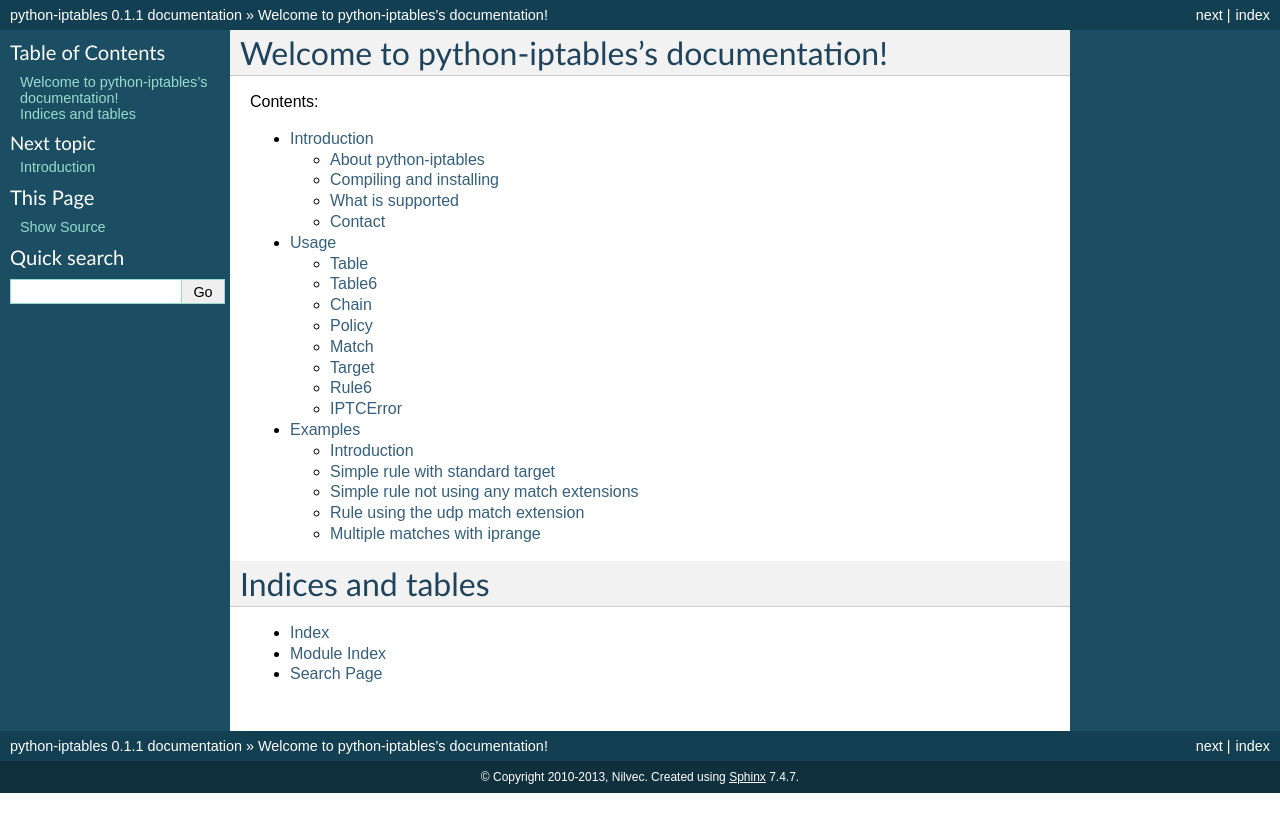
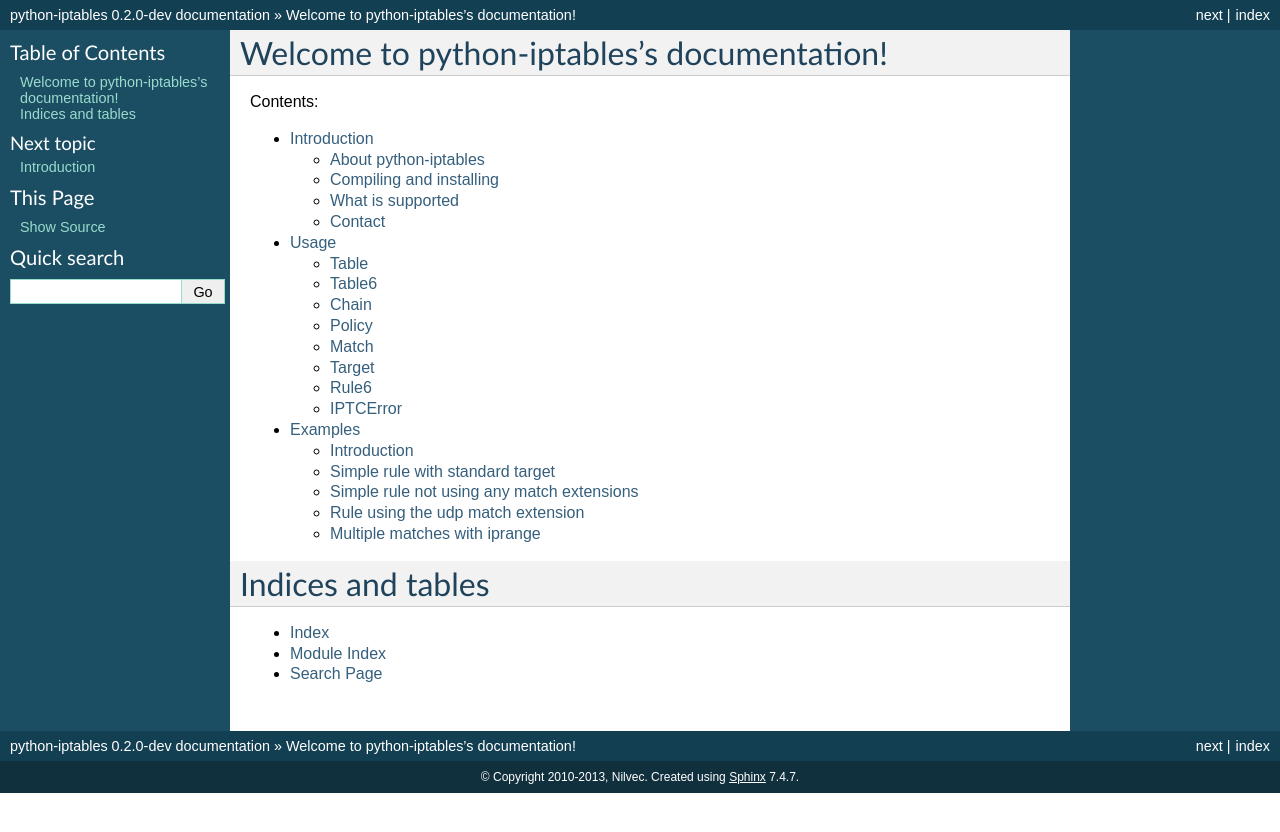
Before and after one commit to ldx/python-iptables, a Sphinx documentation site: the page built from doc/index.rst, in a window 1280 px wide. Shown: the top 832 px of the page. Built offline with Sphinx 7.4.7, drawn with Linux system fonts in a browser that asks for light colours.

Commit message:
Bump version in docs.

```diff
--- a/doc/conf.py
+++ b/doc/conf.py
@@ -46,9 +46,9 @@
 # built documents.
 #
 # The short X.Y version.
-version = '0.1.1'
+version = '0.2.0'
 # The full version, including alpha/beta/rc tags.
-release = '0.1.1'
+release = '0.2.0-dev'
 
 # The language for content autogenerated by Sphinx. Refer to documentation
 # for a list of supported languages.
```
